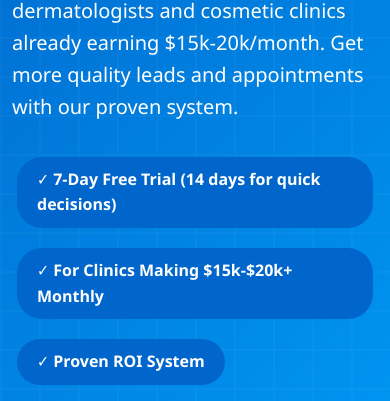
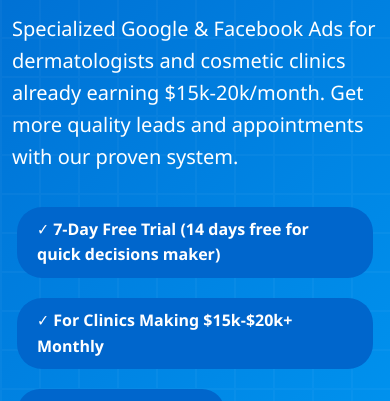
Before and after one commit to AuroraMedia07/Aurora-Media, a plain HTML site: page index.html in a window 390 px wide. Shown: the part 275-676 px from the top of the page. Drawn offline with nearby package versions, Linux system fonts and the light colour scheme.

Commit message:
Update index.html

```diff
--- a/index.html
+++ b/index.html
@@ -270,7 +270,7 @@
 
         @media (max-width: 768px) {
             .hero-section {
-                padding: 50px 0;
+                padding: 100px 0;
             }
 
             .section-title {
@@ -304,7 +304,7 @@
                 <div class="col-lg-6 hero-content">
                     <h1 class="display-4 fw-bold mb-4">Scale Your Dermatology Practice to $50k+ Monthly Revenue</h1>
                     <p class="lead mb-4">Specialized Google & Facebook Ads for dermatologists and cosmetic clinics already earning $15k-20k/month. Get more quality leads and appointments with our proven system.</p>
-                    <div class="qualification-badge">✓ 7-Day Free Trial (14 days for quick decisions)</div>
+                    <div class="qualification-badge">✓ 7-Day Free Trial (14 days free for quick decisions maker)</div>
                     <div class="qualification-badge">✓ For Clinics Making $15k-$20k+ Monthly</div>
                     <div class="qualification-badge">✓ Proven ROI System</div>
                     <div class="mt-4">
```
